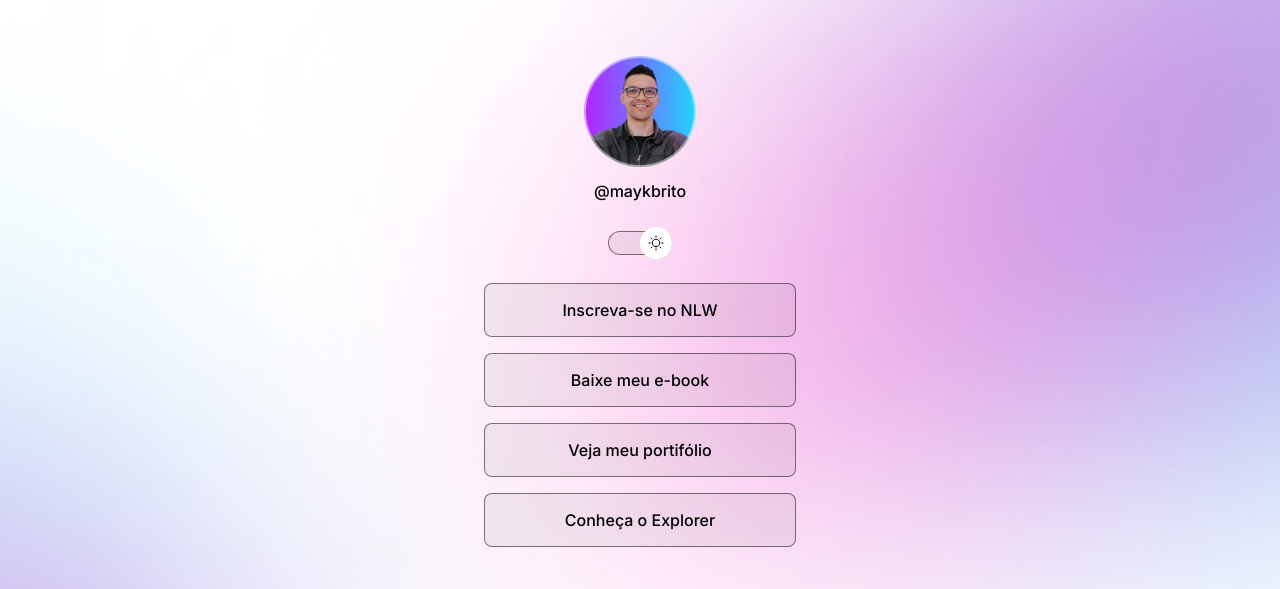
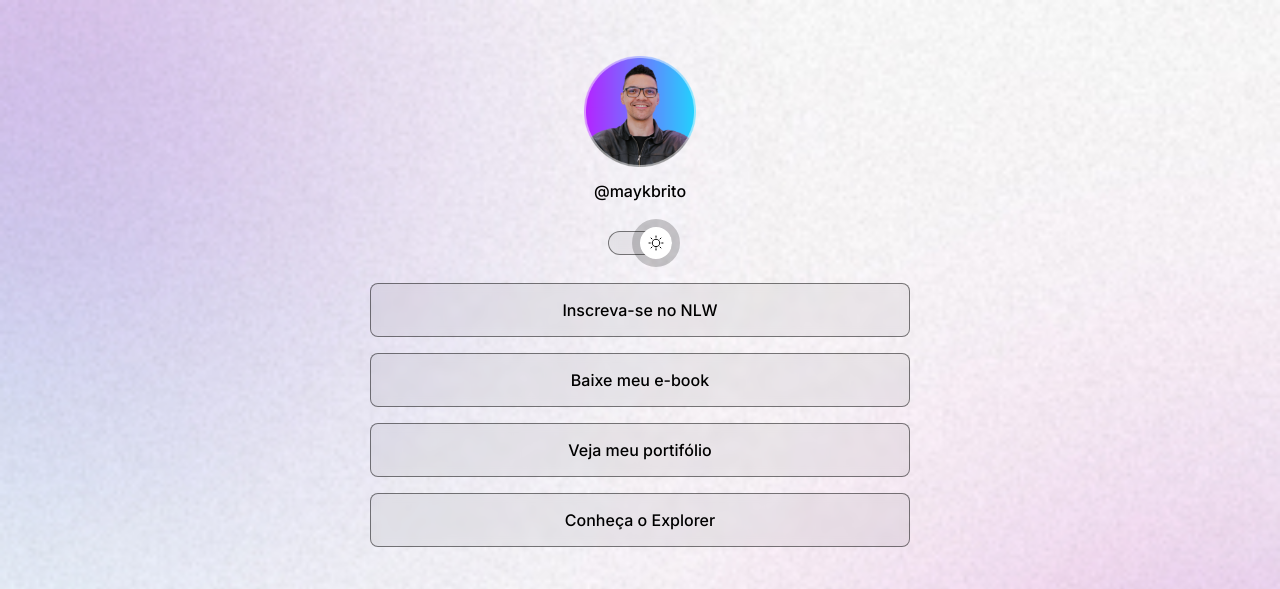
Before and after one commit to PauloDev2305/Discover, a plain HTML site: page index.html in a window 1280 px wide. Shown: the top 589 px of the page. Drawn offline with nearby package versions, Linux system fonts and the light colour scheme.

Commit message:
projeto final

```diff
--- a/styles.css
+++ b/styles.css
@@ -1,6 +1,6 @@
 :root {
   --text-color: #fff;
-  --bg-url: url(./src/assets/bg-desktop.jpg);
+  --bg-url: url(./src/assets/bg-mobile.jpg);
   --stroke-color: rgba(255, 255, 255, 0.1);
   --surface-color: rgba(0, 0, 0, 0.5);
   --surface-color-hover: rgba(255, 255, 255, 0.05);
@@ -10,7 +10,7 @@
 
 .light {
   --text-color: #000;
-  --bg-url: url(./src/assets/bg-desktop-light.jpg);
+  --bg-url: url(./src/assets/bg-mobile-light.jpg);
   --stroke-color: rgba(0, 0, 0, 0.5);
   --surface-color: rgba(0, 0, 0, 0.05);
   --surface-color-hover: rgba(0, 0, 0, 0.02);
@@ -35,6 +35,7 @@ body {
    */
 
   background: var(--bg-url) no-repeat top/cover;
+  height: 100vh;
 }
 
 body * {
@@ -49,7 +50,8 @@ body * {
  * neste caso você terá que usar o margin: auto que é umas das muitas apções.
  */
 #content {
-  width: 360px;
+  width: 100%;
+  max-width: 588px;
   margin: 56px auto 0;
   padding: 0 24px;
 }
@@ -91,11 +93,16 @@ body * {
   z-index: 1;
   top: 50%;
   transform: translateY(-50%);
+
+  animation: slide-back 0.4s;
+}
+
+#switch button {
+  outline: 8px solid var(--highlight-color);
 }
 
 .light #switch button {
-  right: 0;
-  left: initial;
+  animation: slide-in 0.4s forwards;
 }
 
 #switch span {
@@ -171,8 +178,38 @@ ul li a:hover {
   background: var(--highlight-color);
 }
 
+/* footer */
 footer {
   font-size: 14px;
   padding: 24px 0;
   text-align: center;
 }
+
+/* media queries */
+@media (min-with: 700px) {
+  :root {
+    --bg-url: url(./src/assets/bg-desktop.jpg);
+  }
+  .light {
+    --bg-url: url(./src/assets/bg-desktop-light.jpg);
+  }
+}
+
+/* animation  */
+@keyframes slide-in {
+  from {
+    left: 0;
+  }
+  to {
+    left: 50%;
+  }
+}
+
+@keyframes slide-back {
+  from {
+    left: 50%;
+  }
+  to {
+    left: 0;
+  }
+}
```
